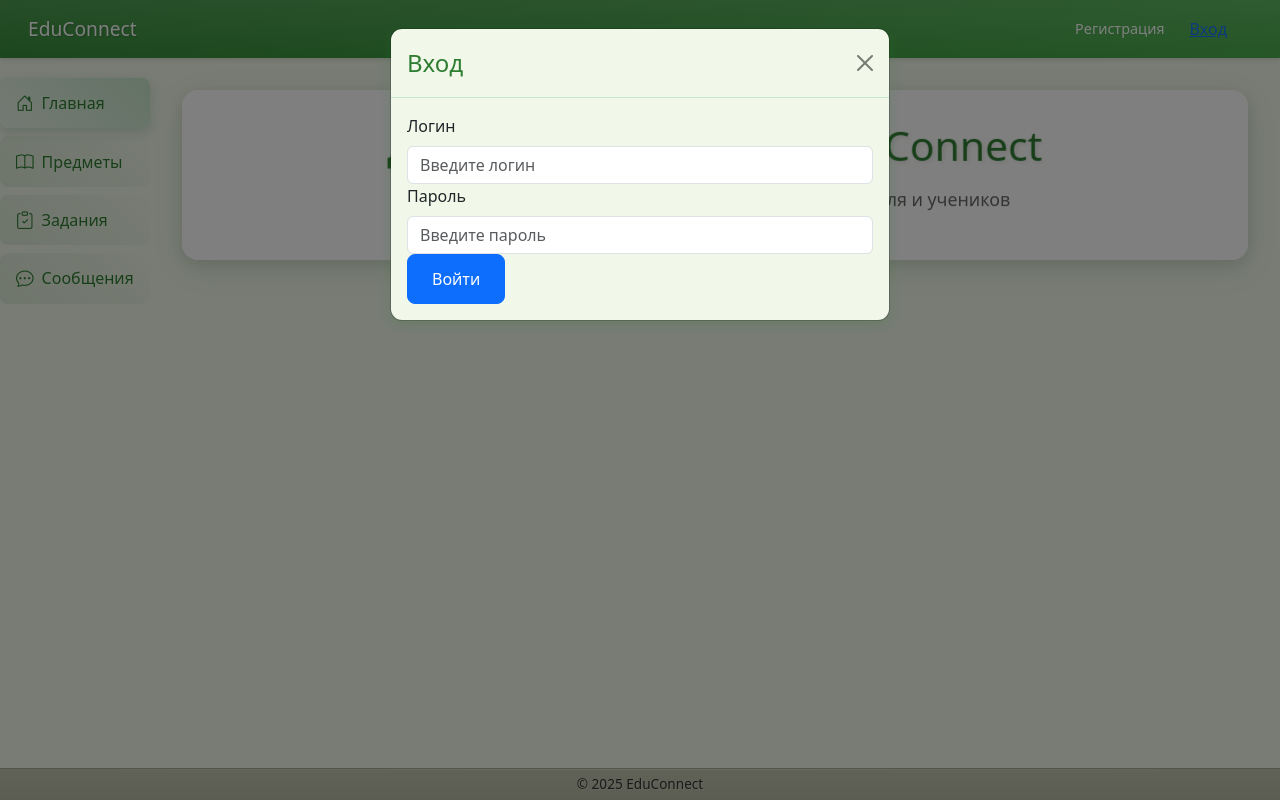
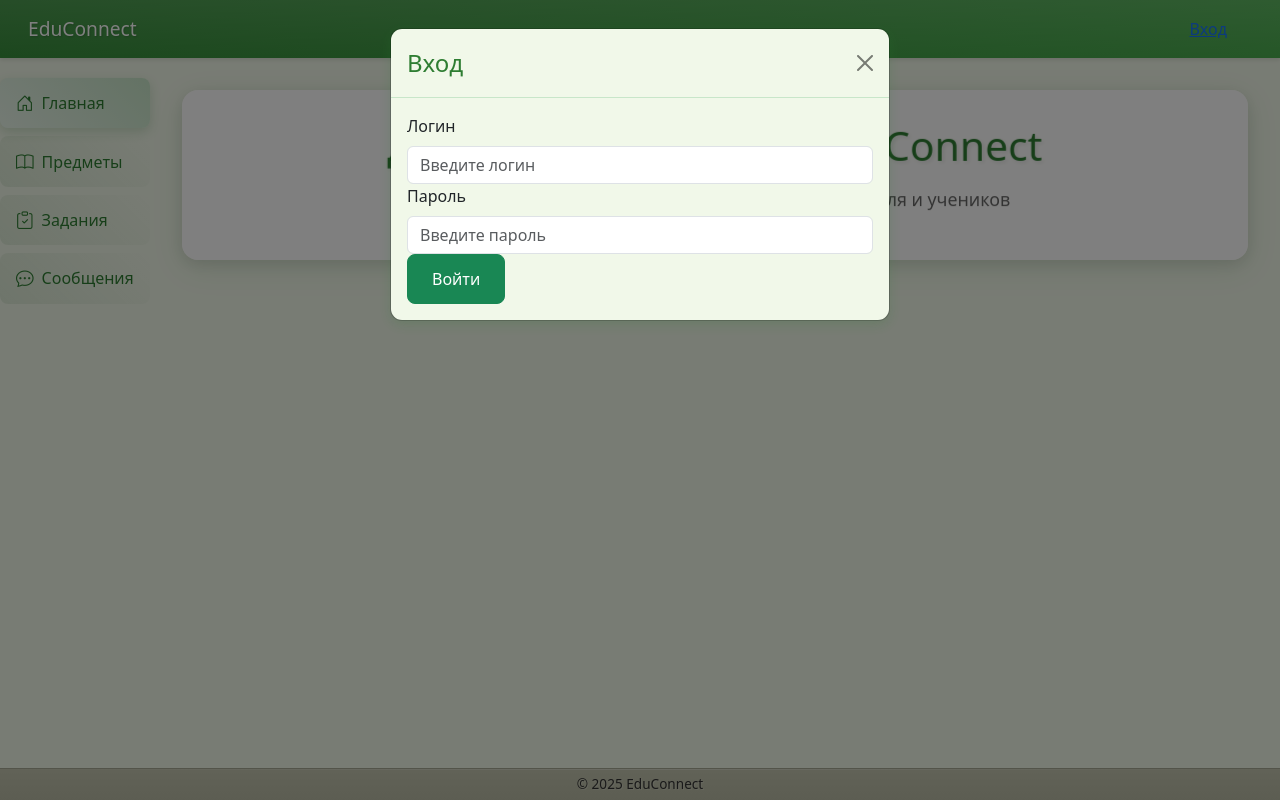
Before and after one commit to Alex-L-K-free/EduConnect, a React (Create React App) app in the folder educonnect/frontend/: page / in a window 1280 px wide. Both pictures are taken after a click on the button "Вход". Built offline with nearby package versions, Linux system fonts and the light colour scheme.

Commit message:
вход на сайт

```diff
--- /dev/null
+++ b/educonnect/frontend/src/UserContext.js
@@ -0,0 +1,15 @@
+import React, { createContext, useContext, useState } from 'react';
+
+const UserContext = createContext();
+
+export const UserProvider = ({ children }) => {
+  const [user, setUser] = useState(null);
+
+  return (
+    <UserContext.Provider value={{ user, setUser }}>
+      {children}
+    </UserContext.Provider>
+  );
+};
+
+export const useUser = () => useContext(UserContext);
--- a/educonnect/frontend/src/components/LoginModal.css
+++ b/educonnect/frontend/src/components/LoginModal.css
@@ -15,3 +15,12 @@
 .login-modal .alert {
   margin-bottom: 1rem;
 }
+
+.login-modal .btn-primary {
+  background-color: #2e7d32; /* Темно-зеленый цвет кнопки */
+  border: none;
+}
+
+.login-modal .btn-primary:hover {
+  background-color: #4caf50; /* Светло-зеленый при наведении */
+}
--- a/educonnect/frontend/src/components/LoginModal.js
+++ b/educonnect/frontend/src/components/LoginModal.js
@@ -1,9 +1,11 @@
 import React, { useState } from 'react';
 import { Modal, Button, Form } from 'react-bootstrap';
 import axios from 'axios';
+import { useUser } from '../UserContext'; // Импортируем контекст
 import './LoginModal.css'; // Импортируем стили
 
 const LoginModal = ({ show, handleClose }) => {
+  const { setUser } = useUser(); // Получаем функцию для установки пользователя
   const [username, setUsername] = useState('');
   const [password, setPassword] = useState('');
   const [error, setError] = useState('');
@@ -16,7 +18,7 @@ const LoginModal = ({ show, handleClose }) => {
         password,
       });
       console.log('Login successful:', response.data);
-      // Здесь можно сохранить токен в localStorage или в контексте
+      setUser({ username: response.data.username }); // Сохраняем пользователя
       handleClose();
     } catch (err) {
       setError('Неверные учетные данные');
@@ -49,7 +51,7 @@ const LoginModal = ({ show, handleClose }) => {
               onChange={(e) => setPassword(e.target.value)}
             />
           </Form.Group>
-          <Button variant="primary" type="submit">
+          <Button variant="success" type="submit">
             Войти
           </Button>
         </Form>
--- a/educonnect/frontend/src/components/layout/Header.js
+++ b/educonnect/frontend/src/components/layout/Header.js
@@ -1,20 +1,32 @@
 import React, { useState } from 'react';
+import { useUser } from '../../UserContext'; // Импортируем контекст
 import LoginModal from '../LoginModal';
 import { Button } from 'react-bootstrap';
 
 const Header = () => {
+  const { user, setUser } = useUser(); // Получаем пользователя и функцию для его установки
   const [showLogin, setShowLogin] = useState(false);
 
   const handleShow = () => setShowLogin(true);
   const handleClose = () => setShowLogin(false);
+
+  const handleLogout = () => {
+    setUser(null); // Удаляем пользователя
+  };
 
   return (
     <header className="navbar">
       <div className="container-fluid">
         <a className="navbar-brand" href="/">EduConnect</a>
         <div className="nav-auth">
-          <a href="/register">Регистрация</a>
-          <Button variant="link" onClick={handleShow}>Вход</Button>
+          {user ? (
+            <>
+              <span className="navbar-text">{user.username}</span>
+              <Button variant="link" onClick={handleLogout}>Выход</Button>
+            </>
+          ) : (
+            <Button variant="link" onClick={handleShow}>Вход</Button>
+          )}
         </div>
       </div>
       <LoginModal show={showLogin} handleClose={handleClose} />
--- a/educonnect/frontend/src/index.js
+++ b/educonnect/frontend/src/index.js
@@ -3,11 +3,14 @@ import ReactDOM from 'react-dom/client';
 import './index.css';
 import App from './App';
 import reportWebVitals from './reportWebVitals';
+import { UserProvider } from './UserContext';
 
 const root = ReactDOM.createRoot(document.getElementById('root'));
 root.render(
   <React.StrictMode>
-    <App />
+    <UserProvider>
+      <App />
+    </UserProvider>
   </React.StrictMode>
 );
 
```
